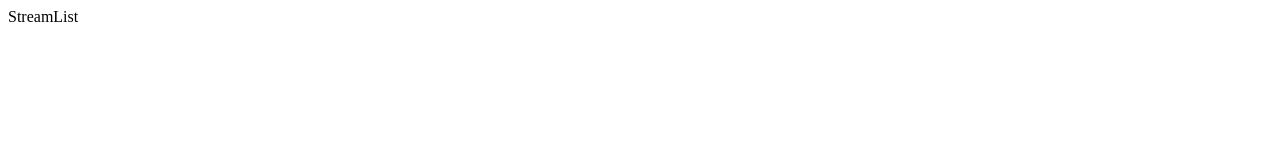
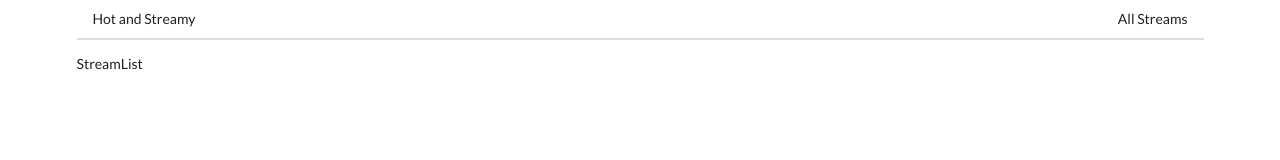
Before and after one commit to catherinebroker/ModernReactWithRedux, a React app in the folder streams/client/: page / in a window 1280 px wide. Built offline with nearby package versions, Linux system fonts and the light colour scheme.

Commit message:
Section 16 (#210) Finished

```diff
--- a/streams/client/public/index.html
+++ b/streams/client/public/index.html
@@ -1,14 +1,13 @@
 <!DOCTYPE html>
 <html lang="en">
+
 <head>
   <meta charset="utf-8" />
   <link rel="icon" href="%PUBLIC_URL%/favicon.ico" />
+  <link rel="stylesheet" href="https://cdnjs.cloudflare.com/ajax/libs/semantic-ui/2.4.1/semantic.min.css" />
   <meta name="viewport" content="width=device-width, initial-scale=1" />
   <meta name="theme-color" content="#000000" />
-    <meta
-      name="description"
-      content="Web site created using create-react-app"
-    />
+  <meta name="description" content="Web site created using create-react-app" />
   <link rel="apple-touch-icon" href="%PUBLIC_URL%/logo192.png" />
   <!--
       manifest.json provides metadata used when your web app is installed on a
@@ -26,6 +25,7 @@
     -->
   <title>React App</title>
 </head>
+
 <body>
   <noscript>You need to enable JavaScript to run this app.</noscript>
   <div id="root"></div>
@@ -40,4 +40,5 @@
       To create a production bundle, use `npm run build` or `yarn build`.
     -->
 </body>
+
 </html>
--- a/streams/client/src/components/App.js
+++ b/streams/client/src/components/App.js
@@ -1,16 +1,18 @@
 import React from 'react';
-import { BrowserRouter, Route, Link } from 'react-router-dom';
+import { BrowserRouter, Route } from 'react-router-dom';
 import StreamCreate from './streams/StreamCreate';
 import StreamEdit from './streams/StreamEdit';
 import StreamDelete from './streams/StreamDelete';
 import StreamList from './streams/StreamList';
 import StreamShow from './streams/StreamShow';
+import Header from './Header';
 
 const App = () => {
   return (
-    <div>
+    <div className="ui container">
       <BrowserRouter>
         <div>
+          <Header />
           <Route path="/" exact component={StreamList} />
           <Route path="/streams/new" exact component={StreamCreate} />
           <Route path="/streams/edit" exact component={StreamEdit} />
--- /dev/null
+++ b/streams/client/src/components/Header.js
@@ -0,0 +1,19 @@
+import React from 'react';
+import { Link } from 'react-router-dom';
+
+const Header = () => {
+  return (
+    <div className="ui secondary pointing menu">
+      <Link to="/" className="item">
+        Hot and Streamy
+      </Link>
+      <div className="right menu">
+        <Link to="/" className="item">
+          All Streams
+        </Link>
+      </div>
+    </div>
+  );
+}
+
+export default Header;
```
Lines whose indentation alone changed are shown as unchanged.
